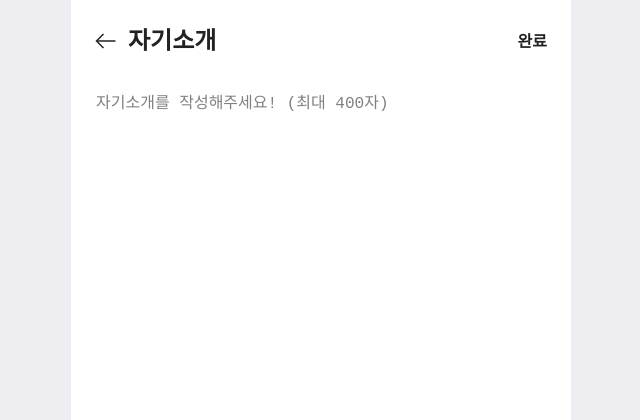
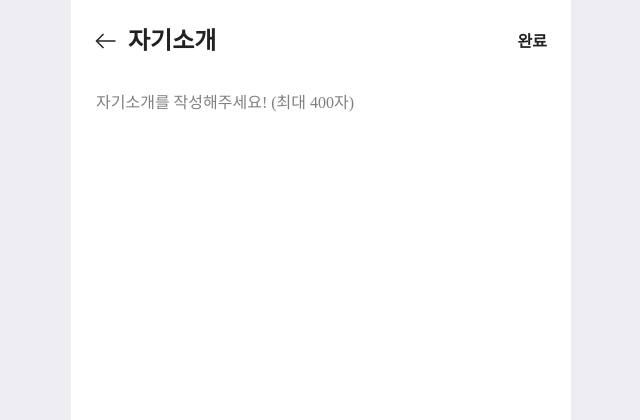
Before and after one commit to Wingle-SMWU/Wingle-Frontend, a Next.js app in the folder wingle/: page /mypage/edit/introduce in a window 1280 px wide. Shown: the top 420 px of the page, without its empty margins (319-959 px from the left). Built offline with nearby package versions, Linux system fonts and the light colour scheme.

Commit message:
feat: 자기소개 페이지 글꼴 반영

```diff
--- a/wingle/src/pages/mypage/edit/introduce.tsx
+++ b/wingle/src/pages/mypage/edit/introduce.tsx
@@ -27,14 +27,18 @@ const Style = {
   `,
 
   Description: styled.textarea`
+    font-family: pretendard;
     width: 100%;
-    min-height: 500px;
+    min-height: 250px;
     padding: 30px 0px;
     border: 1px solid white;
     font-size: 16px;
     color: #222223;
     outline: none;
     resize: none;
+    display: flex;
+    justify-content: center;
+
     ::placeholder {
       font-weight: 400;
       color: gray;
```
